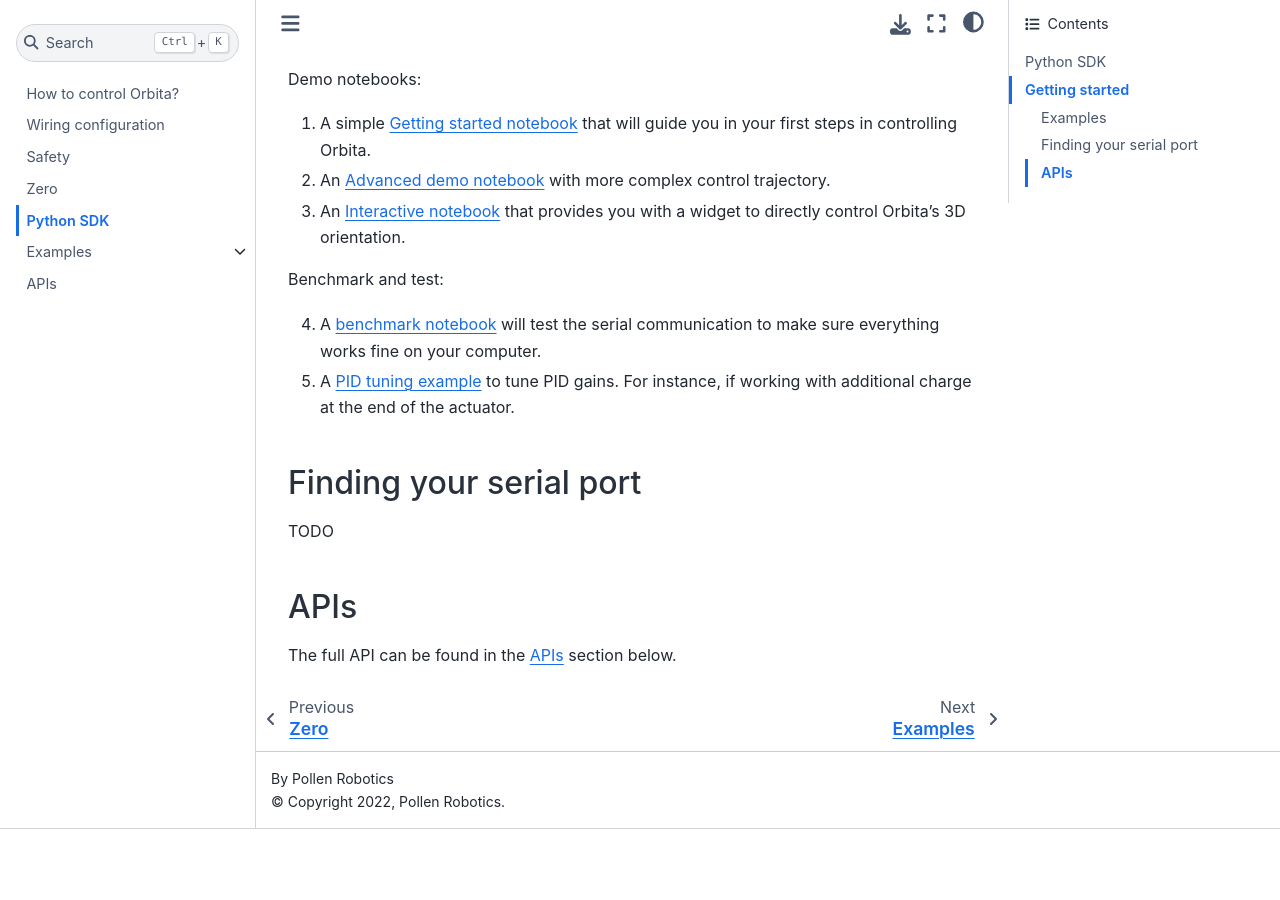
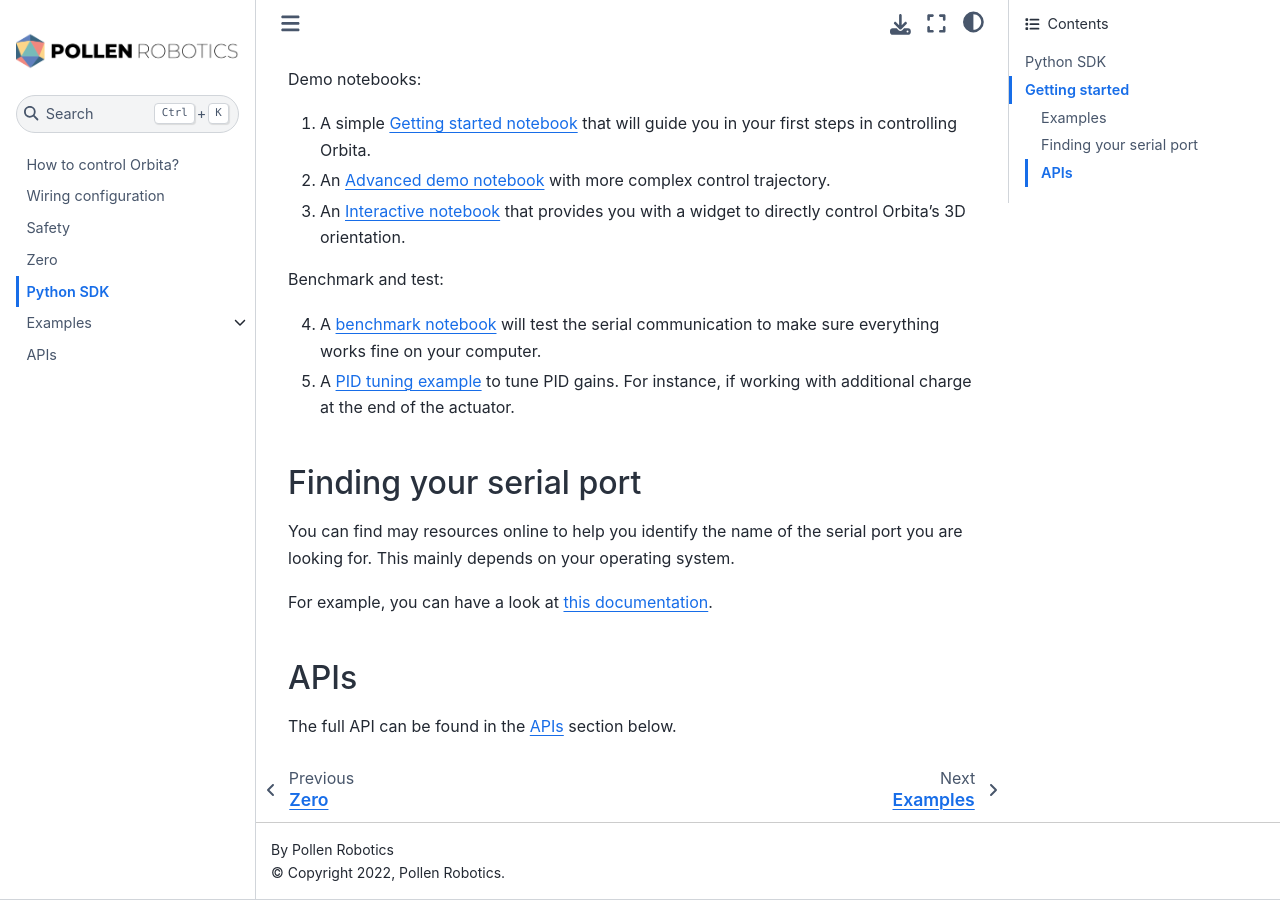
Before and after one commit to pollen-robotics/orbita, a Sphinx documentation site: the page built from orbita-sdk/docs/sdk.rst, in a window 1280 px wide and 900 px high, scrolled down 1189 px. Built offline with Sphinx 7.4.7 and the Sphinx Book theme 1.1.4, drawn with Linux system fonts in a browser that asks for light colours; before the commit the page ends 2018 px from its top, so only the background shows below that.

Commit message:
Update sdk.rst

```diff
--- a/orbita-sdk/docs/sdk.rst
+++ b/orbita-sdk/docs/sdk.rst
@@ -52,7 +52,9 @@
 Finding your serial port
 ------------------------
 
-TODO
+You can find may resources online to help you identify the name of the serial port you are looking for. This mainly depends on your operating system.
+
+For example, you can have a look at `this documentation <https://www.zaber.com/software/docs/motion-library/ascii/howtos/find_right_port/>`_.
 
 APIs
 ----
```
